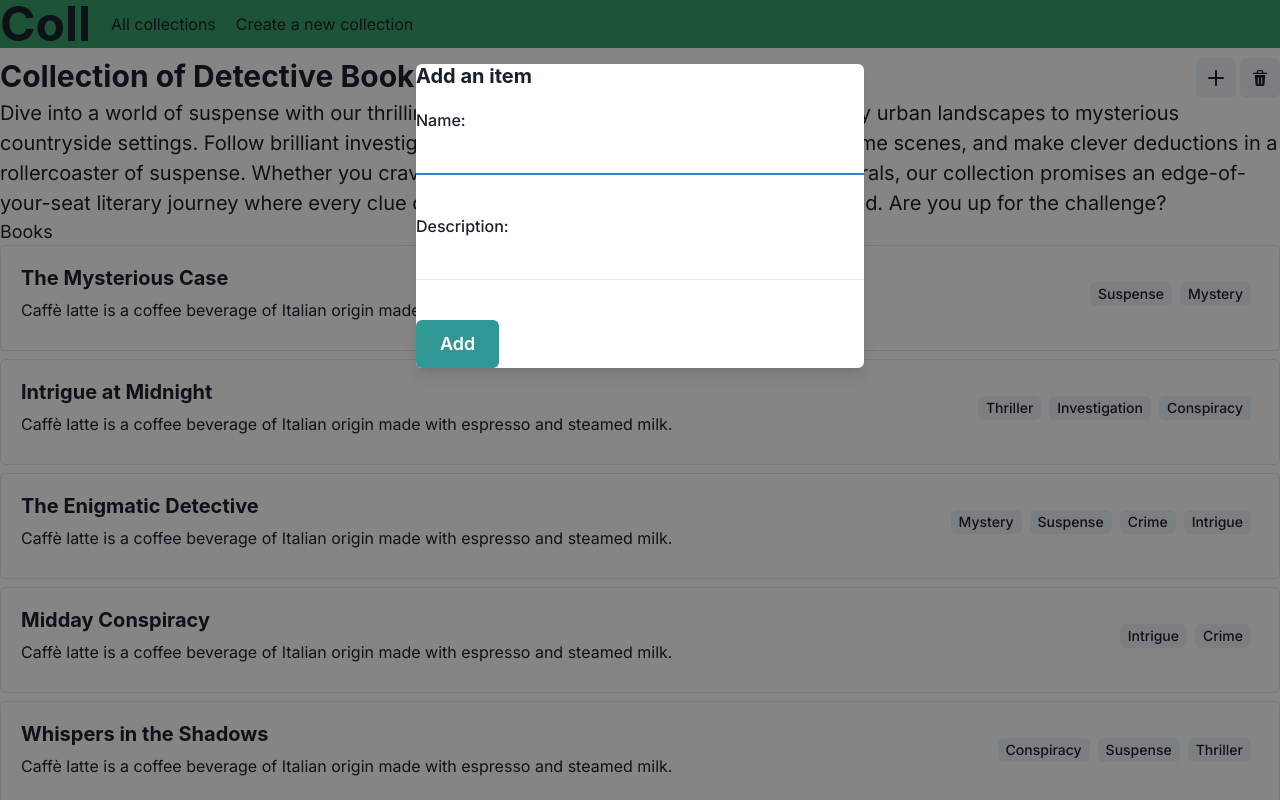
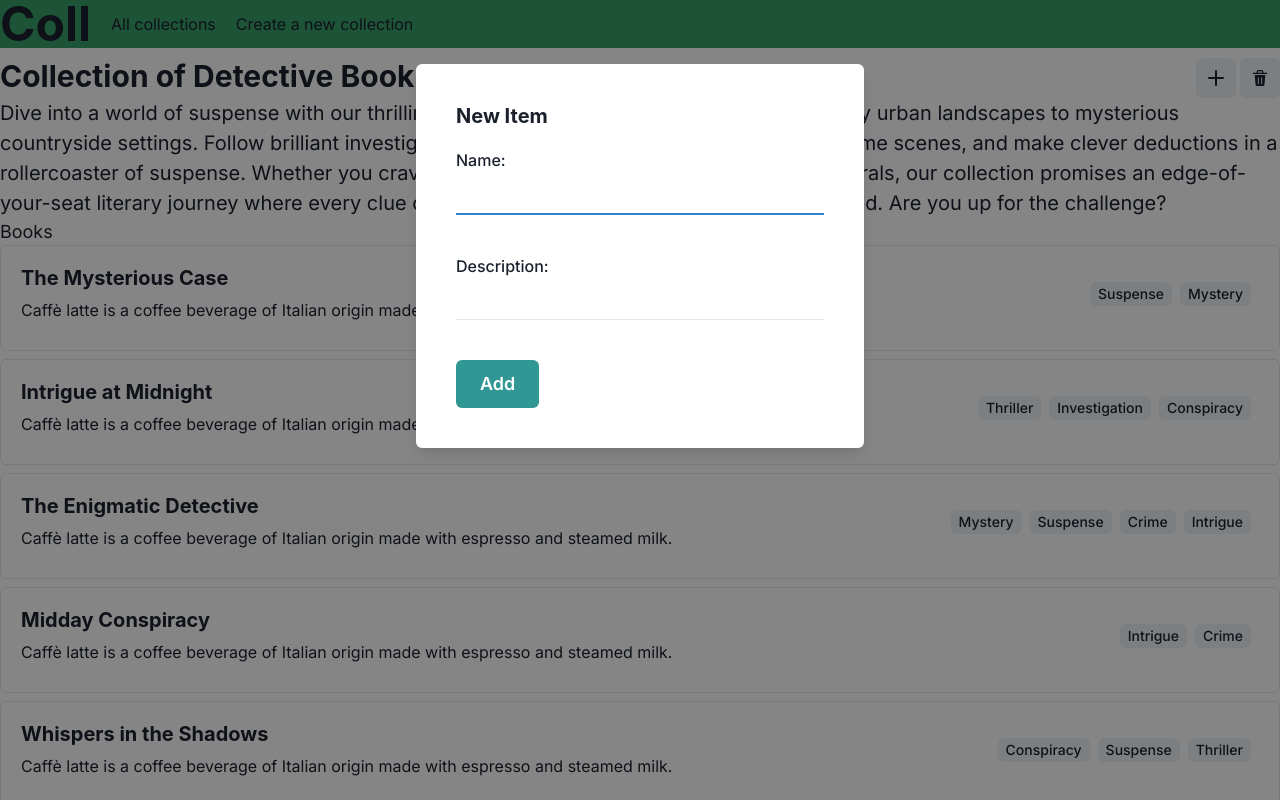
Before and after one commit to Ulyysses/collections, a Next.js app: page /collection-page in a window 1280 px wide. Both pictures are taken after a click on the button 1216 px from the left and 78 px from the top of the page. Shown: the top 800 px of the page. Built offline with nearby package versions, Linux system fonts and the light colour scheme.

Commit message:
small fixes

```diff
--- a/src/collection-form/CollectionForm.tsx
+++ b/src/collection-form/CollectionForm.tsx
@@ -44,7 +44,7 @@ const CollectionForm = () => {
         ))}
       </Select>
 
-      <Button colorScheme="teal" size="lg" onClick={handleAddNewCollection}>
+      <Button colorScheme="teal" size="lg" onClick={handleAddNewCollection} mb="40px">
         Create a new collection
       </Button>
 
--- a/src/item-form/ItemForm.tsx
+++ b/src/item-form/ItemForm.tsx
@@ -11,7 +11,7 @@ const ItemForm = () => {
   return (
     <Box>
       <Heading size="md" mb="20px">
-        Add an item
+        New Item
       </Heading>
 
       <FormControl mb="40px">
--- a/src/item-modal/ItemModal.tsx
+++ b/src/item-modal/ItemModal.tsx
@@ -14,18 +14,7 @@ const NewItemModal = ({ isOpen, onClose }: IItemForm) => {
   return (
     <Modal isOpen={isOpen} onClose={onClose}>
       <ModalOverlay />
-      <ModalContent>
-        {/* <ModalHeader>Modal Title</ModalHeader>
-        <ModalCloseButton />
-        <ModalBody>
-          <Text>bvfsudhbfisdbfisbisbfweib</Text>
-        </ModalBody>
-        <ModalFooter>
-          <Button colorScheme="blue" mr={3} onClick={onClose}>
-            Close
-          </Button>
-          <Button variant="ghost">Secondary Action</Button>
-        </ModalFooter> */}
+      <ModalContent p="40px">
         <ItemForm />
       </ModalContent>
     </Modal>
--- a/src/types.ts
+++ b/src/types.ts
@@ -1,5 +1,5 @@
 export interface ICollection {
-  id: string;
+  _id: string;
   title: string;
   description: string;
   category: string;
@@ -7,10 +7,11 @@ export interface ICollection {
 }
 
 export interface IItem {
-  id: string;
+  _id: string;
   collectionId: string;
   name: string;
   tags: string[];
+  description?: string;
 }
 
 export enum CollectibleType {
```
